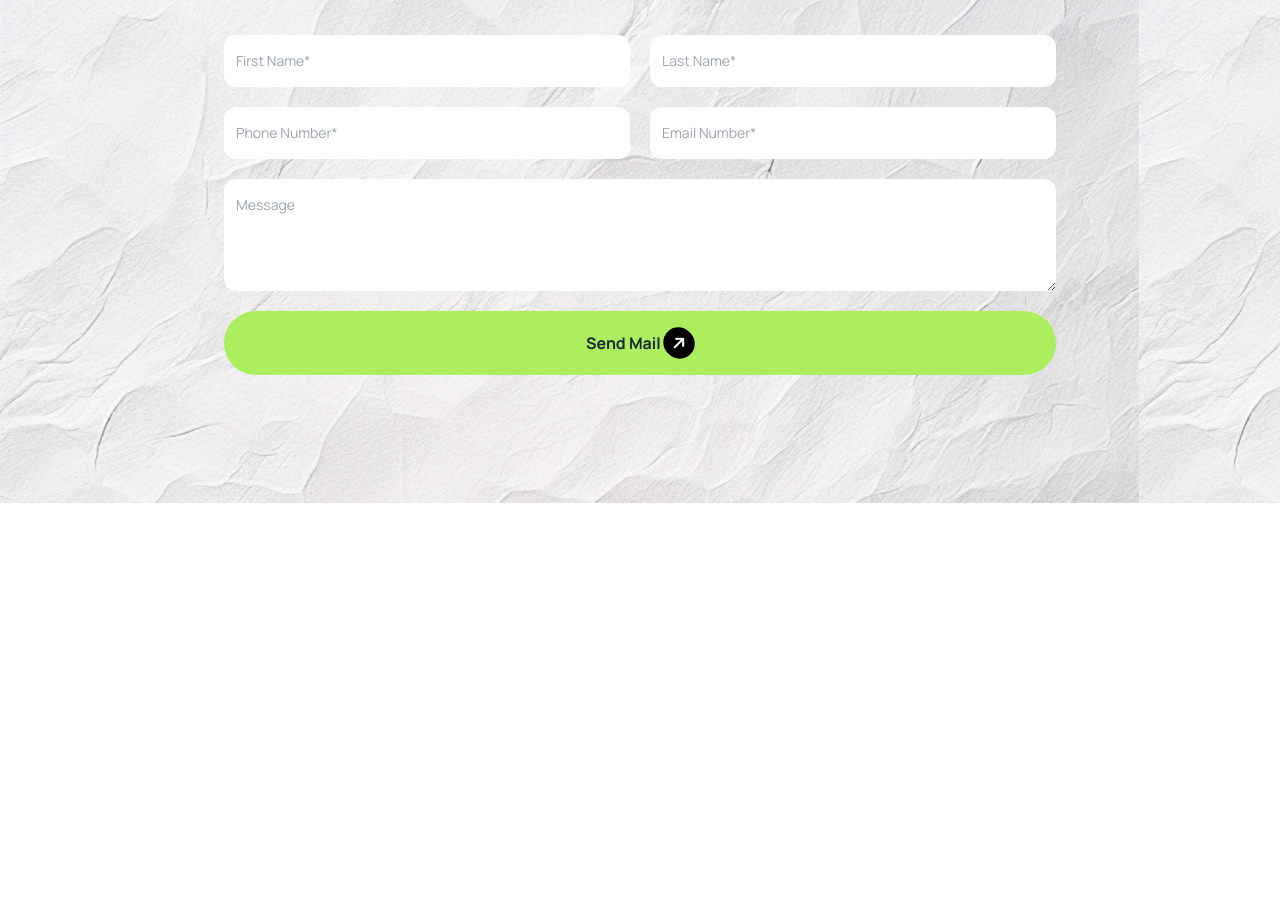
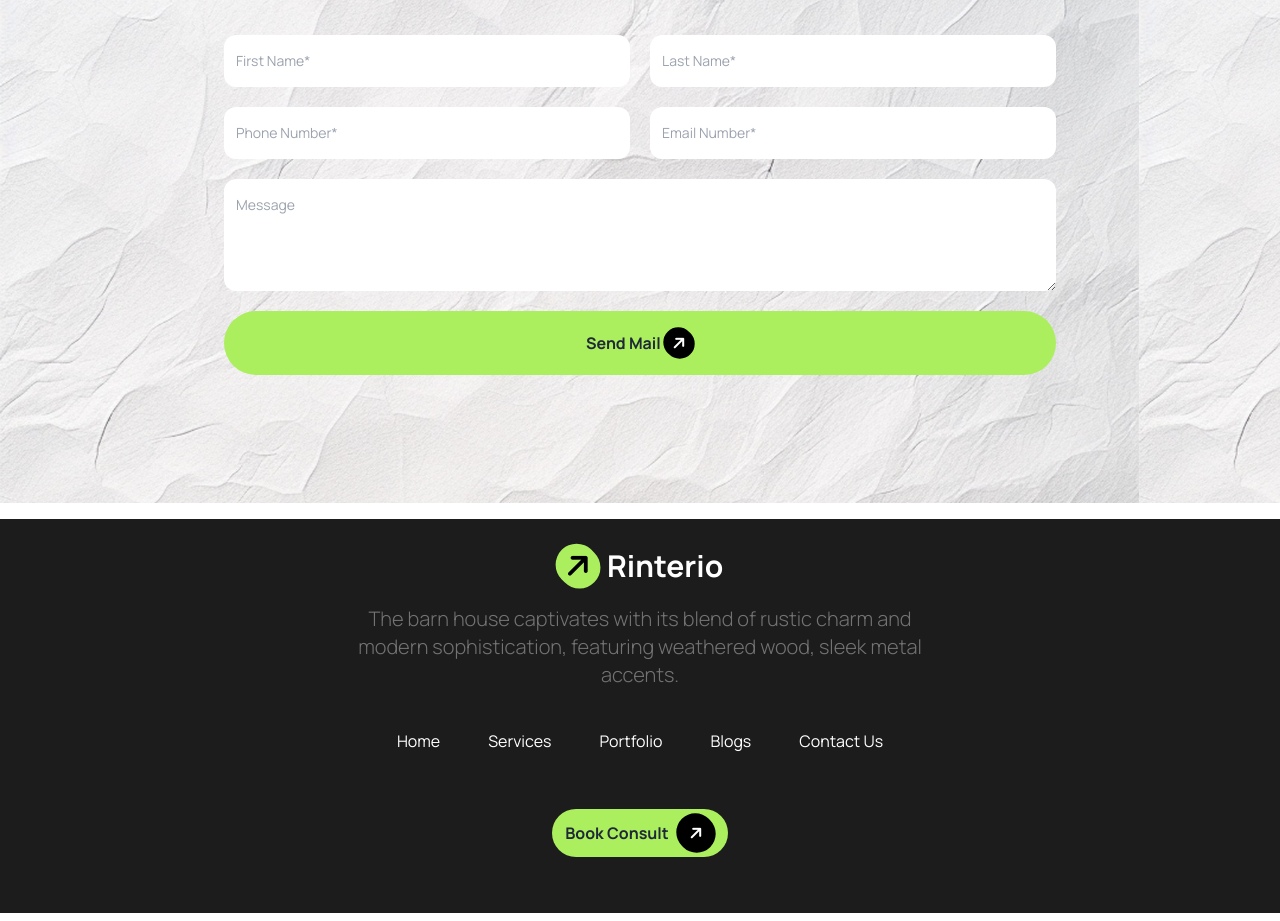
Before and after one commit to Baizid-B/Assignment-3, a plain HTML site: page index.html in a window 1280 px wide. Shown: the part 4787-5708 px from the top of the page. Before the commit the page ends 5306 px from the top, so only its background shows below. Drawn offline with nearby package versions, Linux system fonts and the light colour scheme.

Commit message:
update code

```diff
--- a/index.html
+++ b/index.html
@@ -153,7 +153,7 @@
 
       <!-- Rectangle-photo part -->
       <div>
-        <img class="md:bg-cover w-screen" src="./assets/Rectangle.png" alt="">
+        <img class="bg-cover w-screen" src="./assets/Rectangle.png" alt="">
       </div>
       <!-- Rectangle-photo part -->
     </div>
@@ -345,7 +345,7 @@
     <!-- Let’s Discuss Next Project section -->
     <section class="mb-4 px-10 md:px-20 py-24 bg-repeat "style="background-image: url('./assets/bg.jpg')">
 
-      <!-- Let’s Discuss Next Project Tittle -->
+        <!-- Let’s Discuss Next Project Tittle -->
         <div class="mb-8">
           <h1 class="flex w-40 justify-center items-center mx-auto text-center gap-2 px-3 py-1 !bg-[#eefcdf]  font-bold  rounded-full cursor-pointer"><i class="fa fa-arrow-right text-black" aria-hidden="true"></i> Let’s Connect</h1>
           <h1 class="font-extrabold text-5xl text-center mt-4">Let’s Discuss Next Project</h1>
@@ -378,5 +378,24 @@
     </section>
   <!-- Let’s Discuss Next Project section-->
 
+  <footer class="bg-[#1c1c1c] mb-2 p-6">
+      <!-- Let’s Discuss Next Project Tittle -->
+      <div class="mb-8 max-w-screen-xl mx-auto">
+        <h1 class="flex justify-center items-center text-center gap-2 text-white font-bold text-3xl  rounded-full cursor-pointer"><i class="fa fa-arrow-right text-black -rotate-45 p-2 rounded-full bg-[#abef5f]" aria-hidden="true"></i> Rinterio</h1>
+        <p class="text-[#737373] font-light w-2/4 text-xs md:text-sm lg:text-xl text-center mx-auto mt-4 mb-10">The barn house captivates with its blend of rustic charm and modern sophistication, featuring weathered wood, sleek metal accents.</p>
+        <div class="max-w-screen-lg mx-auto text-center mb-8">
+          <ul class="md:flex lg:flex justify-center items-center md:gap-12 lg:gap-12">
+            <li class="text-white cursor-pointer mb-6"><a>Home</a></li>
+            <li class="text-white cursor-pointer mb-6"><a>Services</a></li>
+            <li class="text-white cursor-pointer mb-6"><a>Portfolio</a></li>
+            <li class="text-white cursor-pointer mb-6"><a>Blogs</a></li>
+            <li class="text-white cursor-pointer mb-6"><a>Contact Us</a></li>
+          </ul>
+        </div>
+        <h1 class="flex w-44 items-center justify-center mx-auto  gap-2 px-3 py-1 bg-[#abef5f] font-bold  rounded-full cursor-pointer">Book Consult <i class="fa fa-arrow-right bg-black text-white p-3 rounded-full -rotate-45" aria-hidden="true"></i></h1>
+      </div>
+      <!-- Let’s Discuss Next Project Tittle -->
+  </footer>
+
 </body>
 </html>
```
